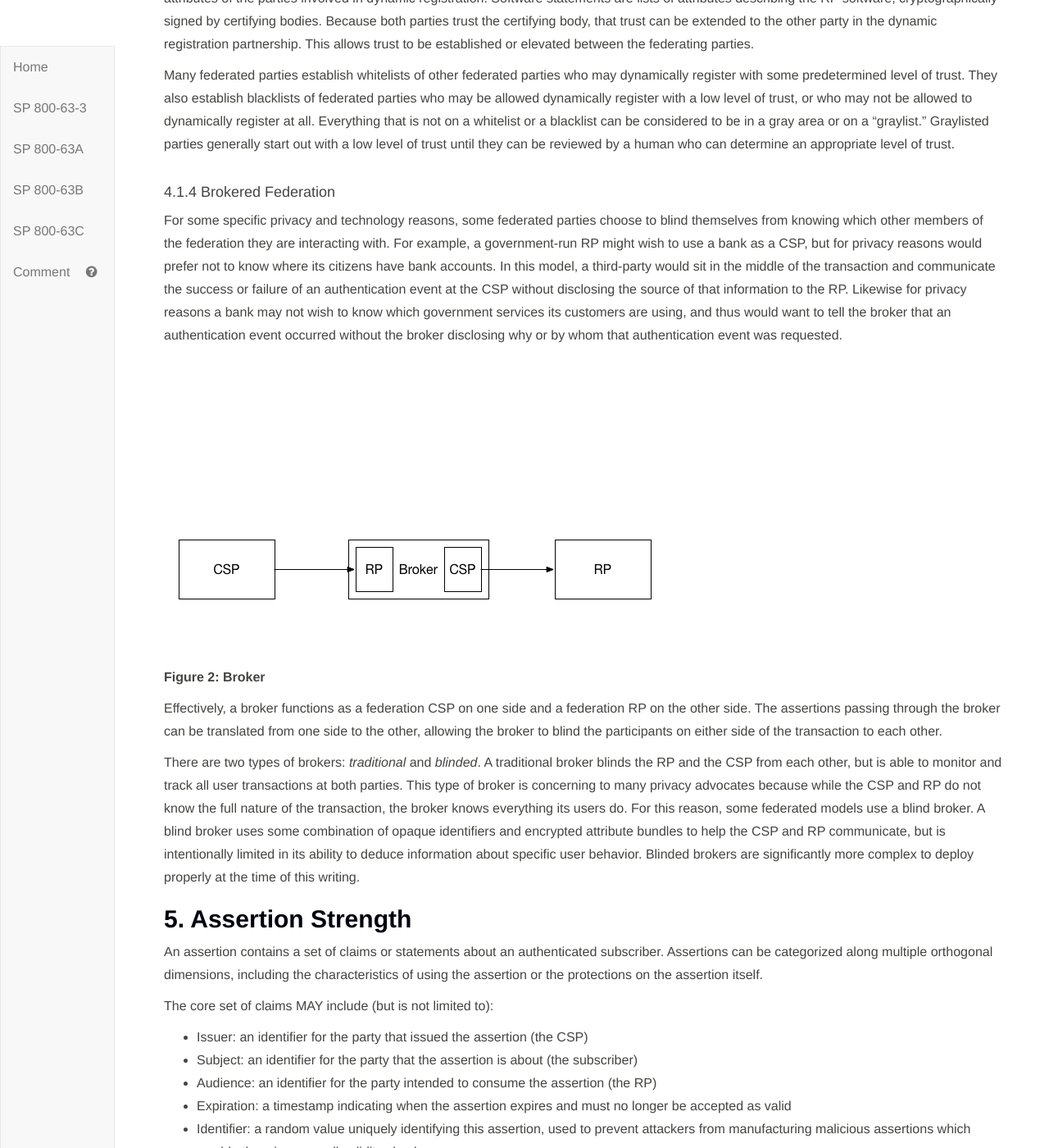
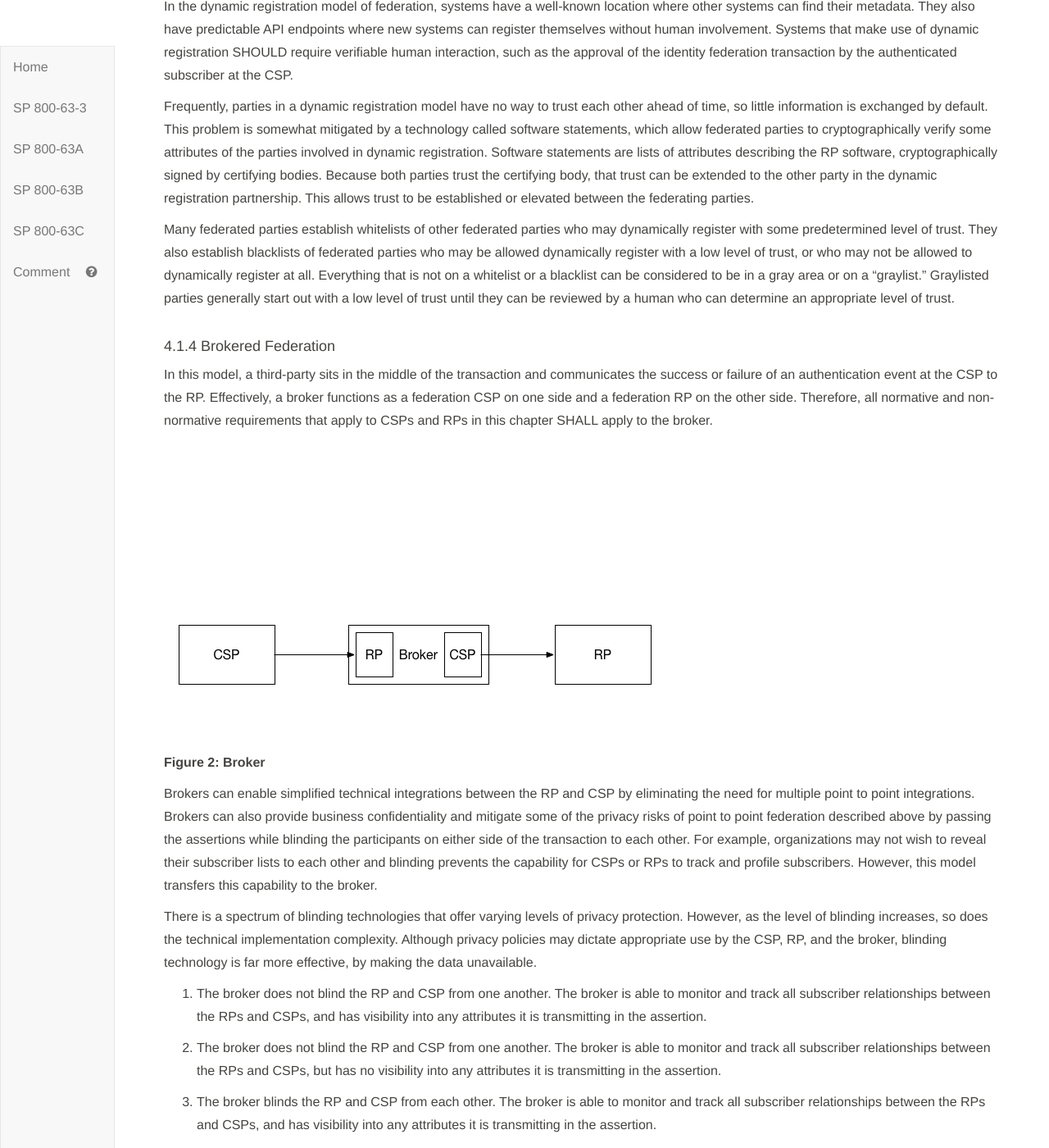
Before and after one commit to usnistgov/800-63-3, a Jekyll site: the page built from sp800-63c.md, in a window 1280 px wide and 1400 px high, scrolled down 6892 px. Shown: the whole window at 82% size. Built offline with Jekyll 4.4.1, drawn with Linux system fonts in a browser that asks for light colours; some of the changed text lies outside the part shown.

Commit message:
Privacy Changes

```diff
--- a/sp800-63c/sec4_federation.md
+++ b/sp800-63c/sec4_federation.md
@@ -10,6 +10,11 @@
 In a federation protocol, a triangle is formed between the subscriber, the CSP, and the RP (Figure 1). Depending on the specifics of the protocol, different information passes across each leg of the triangle at different times. The subscriber communicates with both the CSP and the RP, usually through a web browser. The RP communicates with the CSP, though this communication can happen indirectly (through redirects involving the subscriber), directly (through a back-channel connection), or via a packaged information bundle (such as a cryptographically protected and self-contained assertion).
 
 The subscriber authenticates to the CSP using some form of primary credential, and then that authentication event is asserted to the RP across the network. The CSP can also make attribute statements about the subscriber as part of this process. These attributes and authentication event information are usually carried to the RP through the use of an assertion (see section 5.).
+
+The RP communication with the CSP reveals to the CSP where the subscriber is conducting a transaction. Communications from multiple RPs allow the CSP to build a profile of subscriber transactions that would not have existed absent federation. This aggregation could enable new capabilities for subscriber tracking and use of profile information that do not align with the privacy interests of the subscribers.
+
+The CSP SHALL not disclose information on subscriber activities with an RP to any party, nor use the
+information for any purpose other than federated authentication or to comply with law or legal process. The CSP SHOULD employ technical measures to provide unlinkability and prevent subscriber activity tracking and profiling.
 
 ### 4.1. Federation Models
 
@@ -39,12 +44,24 @@
 
 #### 4.1.4 Brokered Federation
 
-For some specific privacy and technology reasons, some federated parties choose to blind themselves from knowing which other members of the federation they are interacting with. For example, a government-run RP might wish to use a bank as a CSP, but for privacy reasons would prefer not to know where its citizens have bank accounts. In this model, a third-party would sit in the middle of the transaction and communicate the success or failure of an authentication event at the CSP without disclosing the source of that information to the RP. Likewise for privacy reasons a bank may not wish to know which government services its customers are using, and thus would want to tell the broker that an authentication event occurred without the broker disclosing why or by whom that authentication event was requested.
+In this model, a third-party sits in the middle of the transaction and communicates the success or failure of an authentication event at the CSP to the RP. Effectively, a broker functions as a federation CSP on one side and a federation RP on the other side. Therefore, all normative and non-normative requirements that apply to CSPs and RPs in this chapter SHALL apply to the broker.
 
 ![Figure 2: Broker](sp800-63c/media/broker.png)
 
 **Figure 2: Broker**
 
-Effectively, a broker functions as a federation CSP on one side and a federation RP on the other side. The assertions passing through the broker can be translated from one side to the other, allowing the broker to blind the participants on either side of the transaction to each other.
 
-There are two types of brokers: *traditional* and *blinded*. A traditional broker blinds the RP and the CSP from each other, but is able to monitor and track all user transactions at both parties. This type of broker is concerning to many privacy advocates because while the CSP and RP do not know the full nature of the transaction, the broker knows everything its users do. For this reason, some federated models use a blind broker. A blind broker uses some combination of opaque identifiers and encrypted attribute bundles to help the CSP and RP communicate, but is intentionally limited in its ability to deduce information about specific user behavior. Blinded brokers are significantly more complex to deploy properly at the time of this writing.
+
+Brokers can enable simplified technical integrations between the RP and CSP by eliminating the need for multiple point to point integrations. Brokers can also provide business confidentiality and mitigate some of the privacy risks of point to point federation described above by passing the assertions while blinding the participants on either side of the transaction to each other. For example, organizations may not wish to reveal their subscriber lists to each other and blinding prevents the capability for CSPs or RPs to track and profile subscribers. However, this model transfers this capability to the broker.
+
+There is a spectrum of blinding technologies that offer varying levels of privacy protection. However, as the level of blinding increases, so does the technical implementation complexity. Although privacy policies may dictate appropriate use by the CSP, RP, and the broker, blinding technology is far more effective, by making the data unavailable.
+
+1. The broker does not blind the RP and CSP from one another. The broker is able to monitor and track all subscriber relationships between the RPs and CSPs, and has visibility into any attributes it is transmitting in the assertion.
+
+2. The broker does not blind the RP and CSP from one another. The broker is able to monitor and track all subscriber relationships between the RPs and CSPs, but has no visibility into any attributes it is transmitting in the assertion.
+
+2. The broker blinds the RP and CSP from each other. The broker is able to monitor and track all subscriber relationships between the RPs and CSPs, and has visibility into any attributes it is transmitting in the assertion.
+
+3. The broker blinds the RP and CSP from each other. The broker is able to monitor and track all subscriber relationships between the RPs and CSPs, but has no visibility into any attributes it is transmitting in the assertion.
+
+4. The broker blinds the RP, CSP, and itself. The broker cannot monitor or track any subscriber relationships, and has no visibility into any attributes it is transmitting in the assertion.
--- a/sp800-63c/sec5_strength.md
+++ b/sp800-63c/sec5_strength.md
@@ -62,7 +62,7 @@
 
 #### 5.2.5. Pseudonymous Identifiers
 
-There are use cases where privacy concerns require that the subscriber's account at the CSP not be linked through one or more RPs through use of a common identifier. In such scenarios, pseudonymous subject identifiers SHALL be used within the assertions generated by the CSP for the RP. The CSP SHALL generate a different identifier for each RP.
+To prevent the subscriber's account at the CSP from being linked through one or more RPs through use of a common identifier, pseudonymous subject identifiers SHALL be used within the assertions generated by the CSP for the RP. The CSP SHALL generate a different identifier for each RP.
 
 ### 5.3. Threat Resistance per Authentication Assurance Level
 
--- a/sp800-63c/sec6_presentation.md
+++ b/sp800-63c/sec6_presentation.md
@@ -3,6 +3,14 @@
 ## 6. Assertion Presentation
 
 Assertions MAY be presented in either an *indirect* or *direct* manner from the CSP to the RP. Each model has its benefits and drawbacks, but both require the proper validation of the assertion. Assertions MAY also be proxied to facilitate federation between CSPs and RPs under specific circumstances, as discussed in section 4.1.4.
+
+Regardless of the manner of assertion, explict notice SHALL be provided to the subscriber regarding federated authentication and the attributes requested by the RP.  including whether the such attributes are voluntary or mandatory in order to complete the federated authentication transaction and the consequences for not providing the attributes.
+
+Positive confirmation SHALL be obtained from the subscriber before any attributes about the subscriber are transmitted to any RP.
+
+The manner of presentation may impact who is in the best position to provide notice and obtain confirmation from the subscriber. Accordingly, the CSP, RP, and any broker SHALL agree in advance on who will provide notice and obtain confirmation.
+
+The CSP SHALL transmit only those attributes that were explicitly requested by the RP.
 
 ### 6.1. Indirect presentation
 
```
